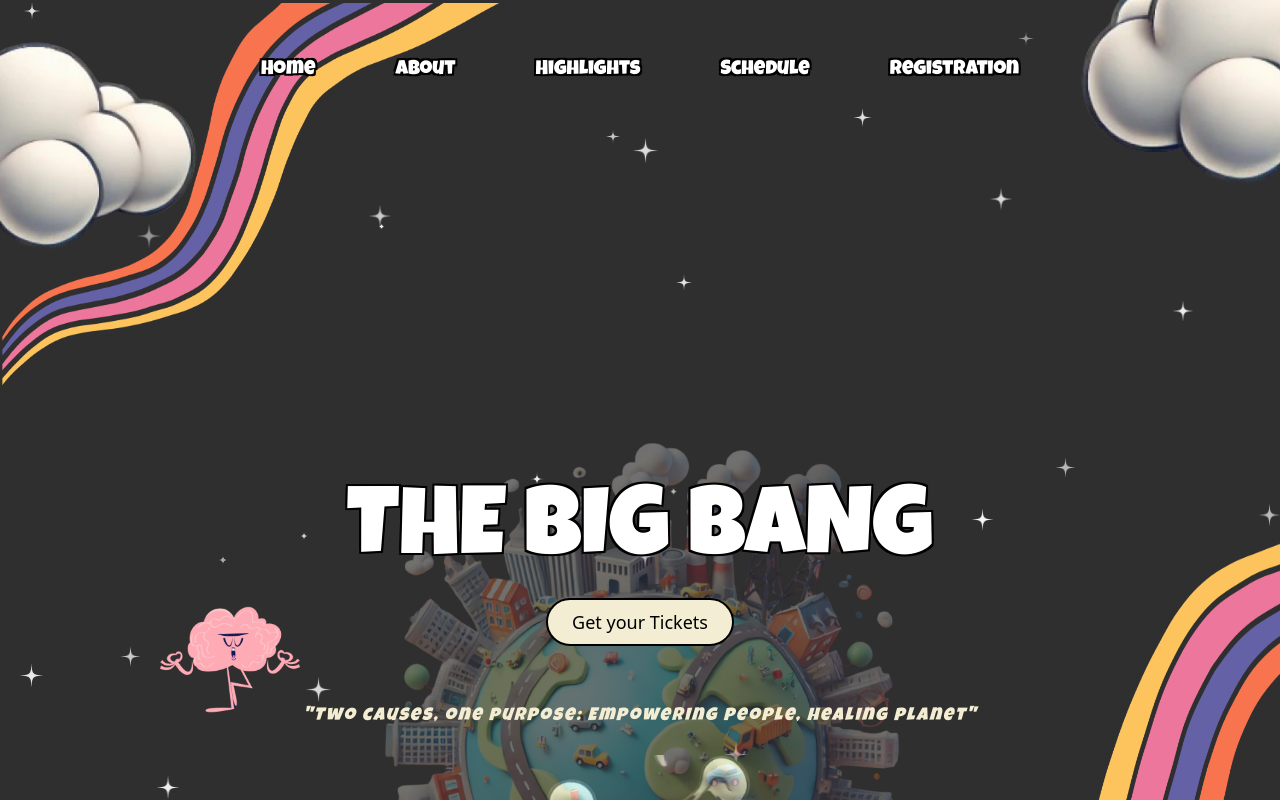
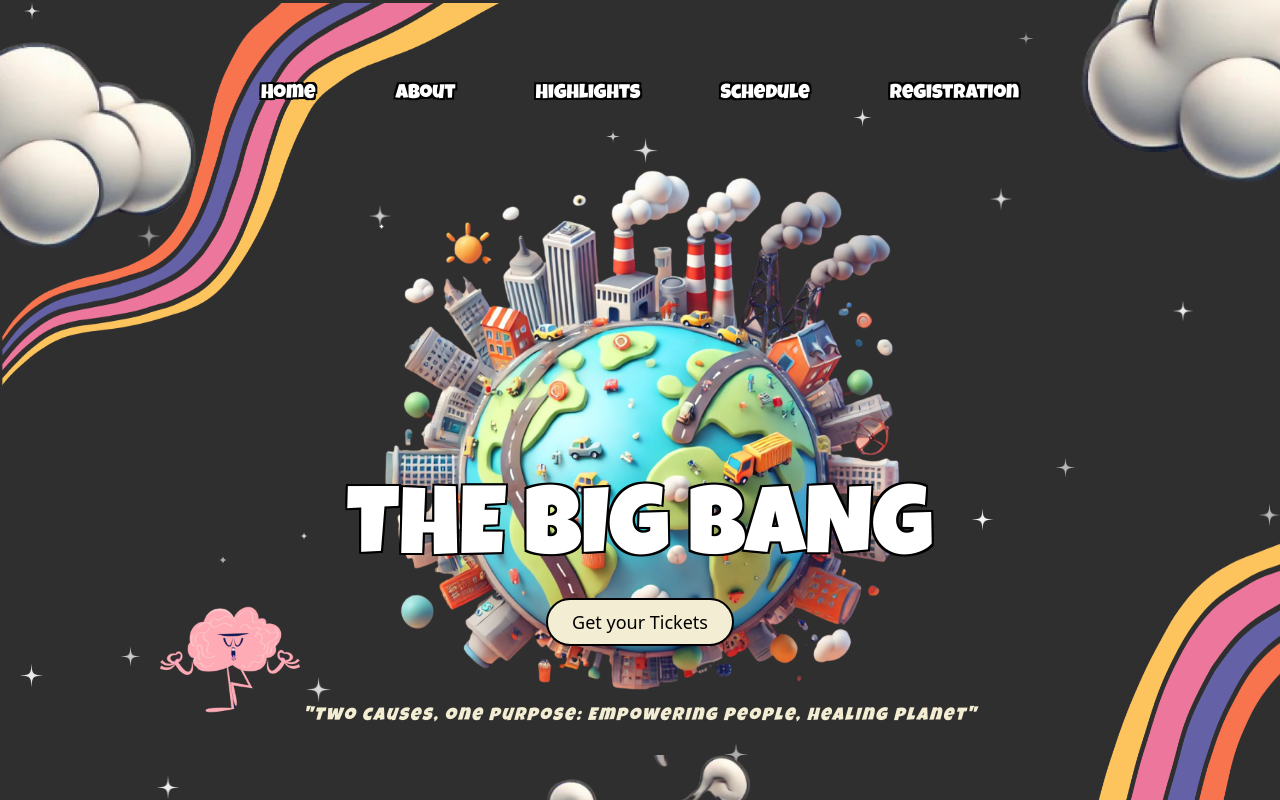
Before and after one commit to oneteck57/BigBang, a React (Vite) app: page / in a window 1280 px wide. Shown: the top 800 px of the page. Built offline with nearby package versions, Linux system fonts and the light colour scheme.

Commit message:
feat: add bg/text color props

```diff
--- a/src/components/Global/Header.jsx
+++ b/src/components/Global/Header.jsx
@@ -1,10 +1,16 @@
+/* eslint-disable react/prop-types */
 import { NavLink } from "react-router-dom";
 import "../../App.css";
-const Header = () => {
+
+const Header = ({ bgColor = "bg-transparent", textColor = "text-white" }) => {
   return (
-    <header className="absolute top-10 left-1/2 transform -translate-x-1/2 bg-transparent z-50 py-4 px-10">
+    <header
+      className={`absolute w-full flex justify-center items-center top-0 pt-20 left-1/2 transform -translate-x-1/2 ${bgColor} z-10 py-4 px-10`}
+    >
       <nav className="flex justify-between items-center">
-        <ul className="flex space-x-20 text-white text-xl  luckiest-guy-small-outline">
+        <ul
+          className={`flex space-x-20 ${textColor} text-xl luckiest-guy-small-outline`}
+        >
           <li>
             <NavLink to="/">Home</NavLink>
           </li>
```
